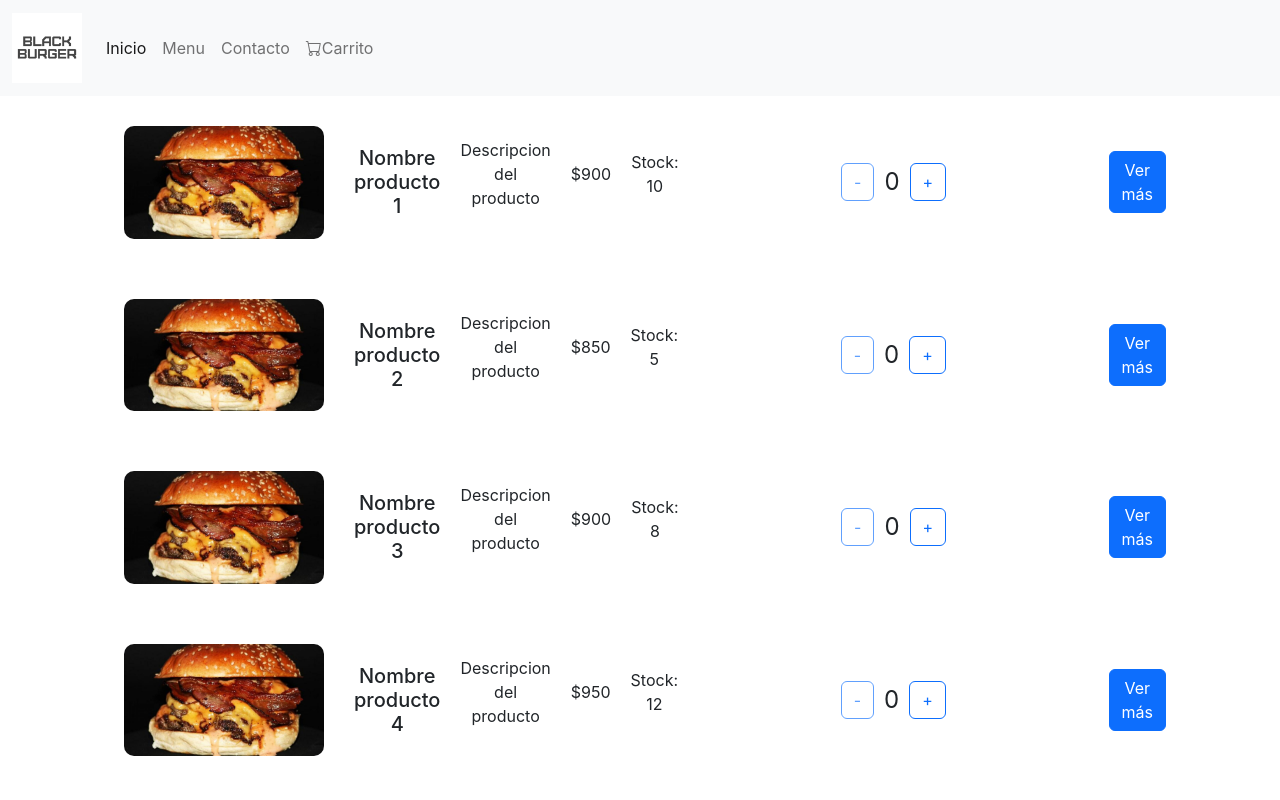
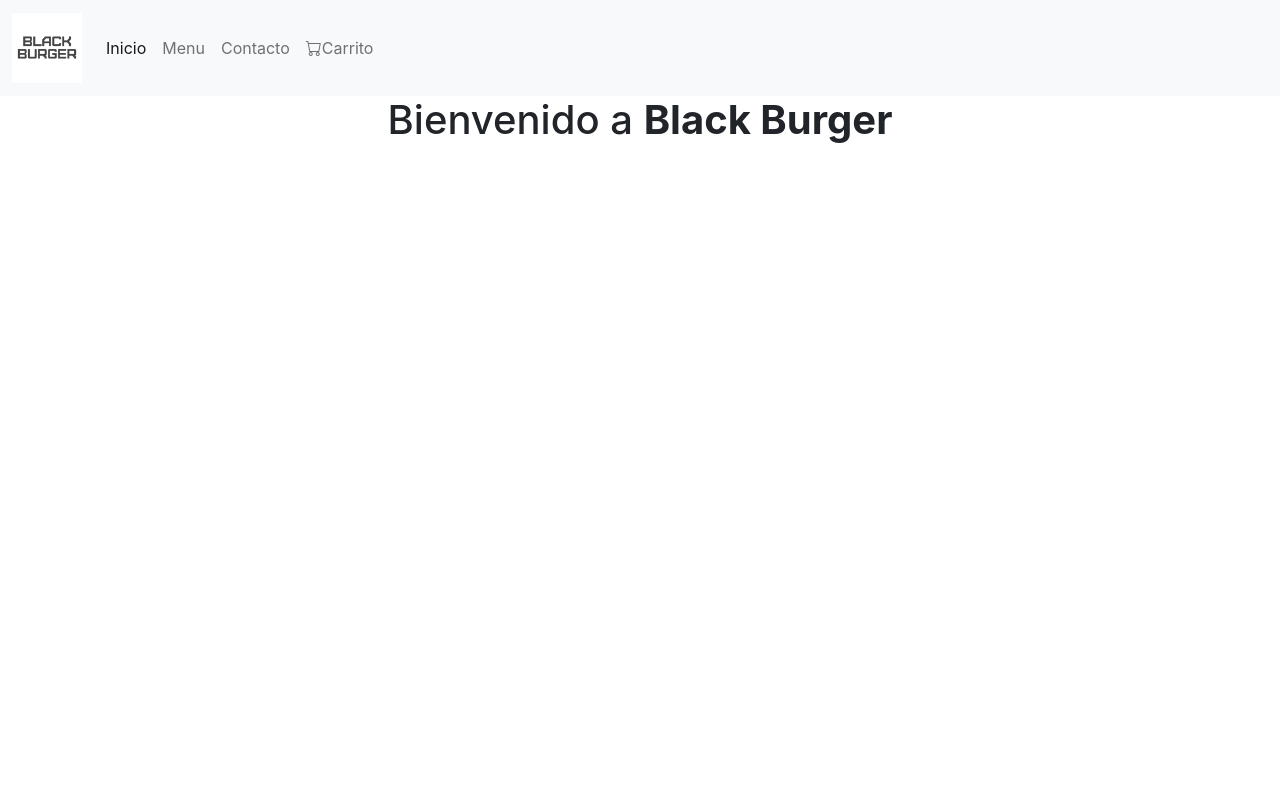
Before and after one commit to FabriD99/Tienda-Di-Stefano, a React (Create React App) app: page / in a window 1280 px wide. Shown: the top 800 px of the page. Built offline with nearby package versions, Linux system fonts and the light colour scheme.

Commit message:
clase 7 - primera entrega

```diff
--- a/src/App.js
+++ b/src/App.js
@@ -3,6 +3,7 @@
 import Navbar from "./components/NavBar";
 import ItemListContainer from "./components/ItemListContainer";
 import ItemDetailContainer from "./components/ItemDetailContainer";
+import Inicio from "./components/Inicio";
 
 function App() {
   return (
@@ -10,10 +11,8 @@
       <Router>
         <Navbar />
         <Routes>
-          <Route
-            path="/"
-            element={<ItemListContainer greeting="Productos..." />}
-          />
+          <Route path="/" element={<Inicio />} />
+          <Route path="/menu" element={<ItemListContainer />} />
           <Route path="/:userId" element={<ItemDetailContainer />} />
         </Routes>
       </Router>
--- /dev/null
+++ b/src/components/Inicio.js
@@ -0,0 +1,13 @@
+import React from "react";
+
+const Inicio = () => {
+  return (
+    <div>
+      <h1>
+        Bienvenido a <b>Black Burger</b>
+      </h1>
+    </div>
+  );
+};
+
+export default Inicio;
--- a/src/components/Item.js
+++ b/src/components/Item.js
@@ -27,10 +27,10 @@
             style={{ borderRadius: "10px", margin: "10px" }}
           />
           <h5 className="card-title">{producto.name}</h5>
-          <p className="card-text">{producto.descripcion}</p>
           <p className="card-text">${producto.precio}</p>
           <p className="card-text">Stock: {producto.stock}</p>
           <ItemCount stock={producto.stock} initial={0} />
+          <button className="btn btn-primary"> Agregar al carrito </button>
           <Link to={`/${producto.id}`} className="btn btn-primary">
             Ver más
           </Link>
--- a/src/components/ItemList.js
+++ b/src/components/ItemList.js
@@ -1,11 +1,10 @@
 import React from "react";
 import Item from "./Item";
-
 
 const ItemList = () => {
   return (
     <div className="container">
-        <Item />
+      <Item />
     </div>
   );
 };
```
Also changed, not shown: 1 other file (tests, documents, lock files or other folders).
